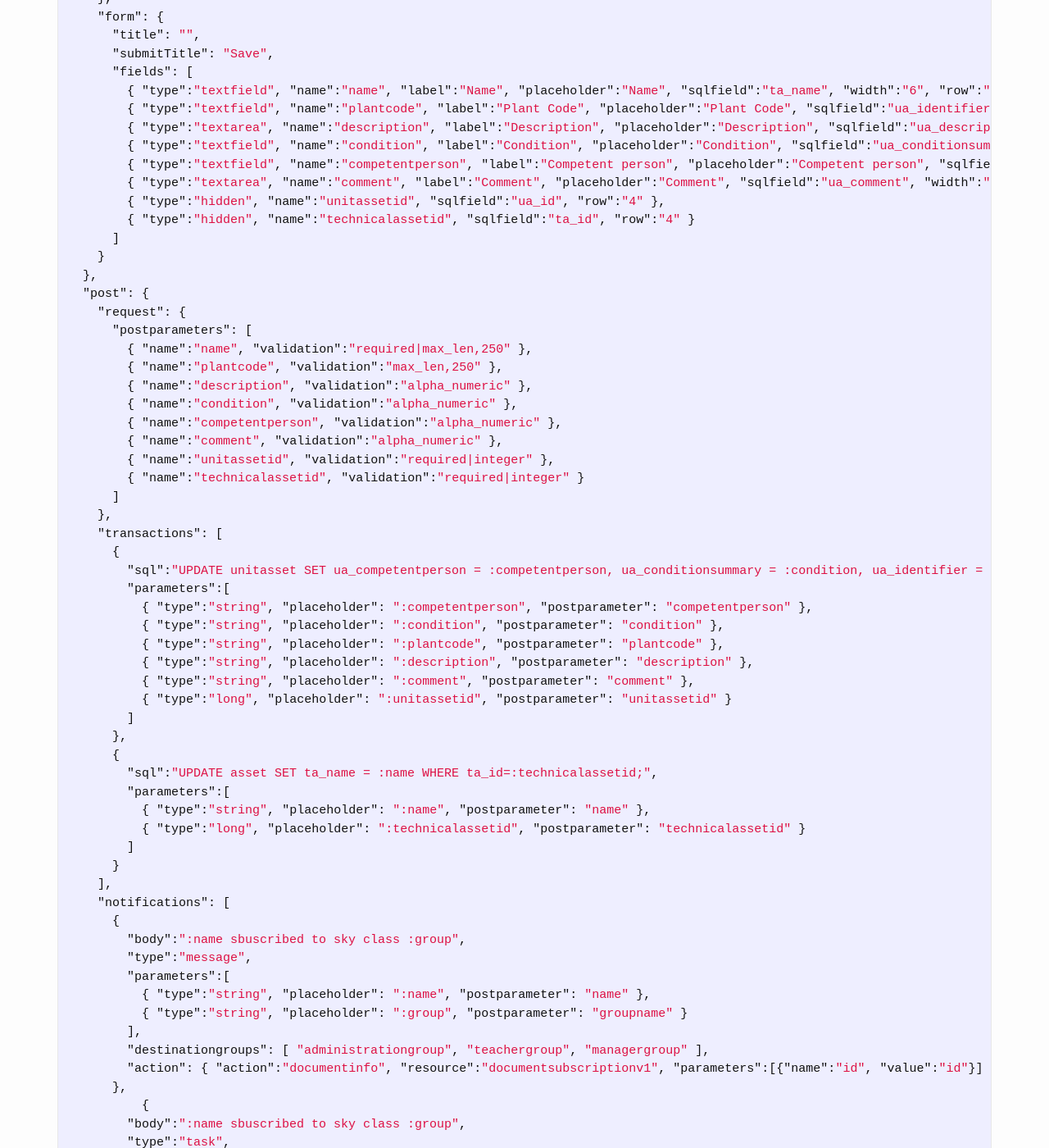
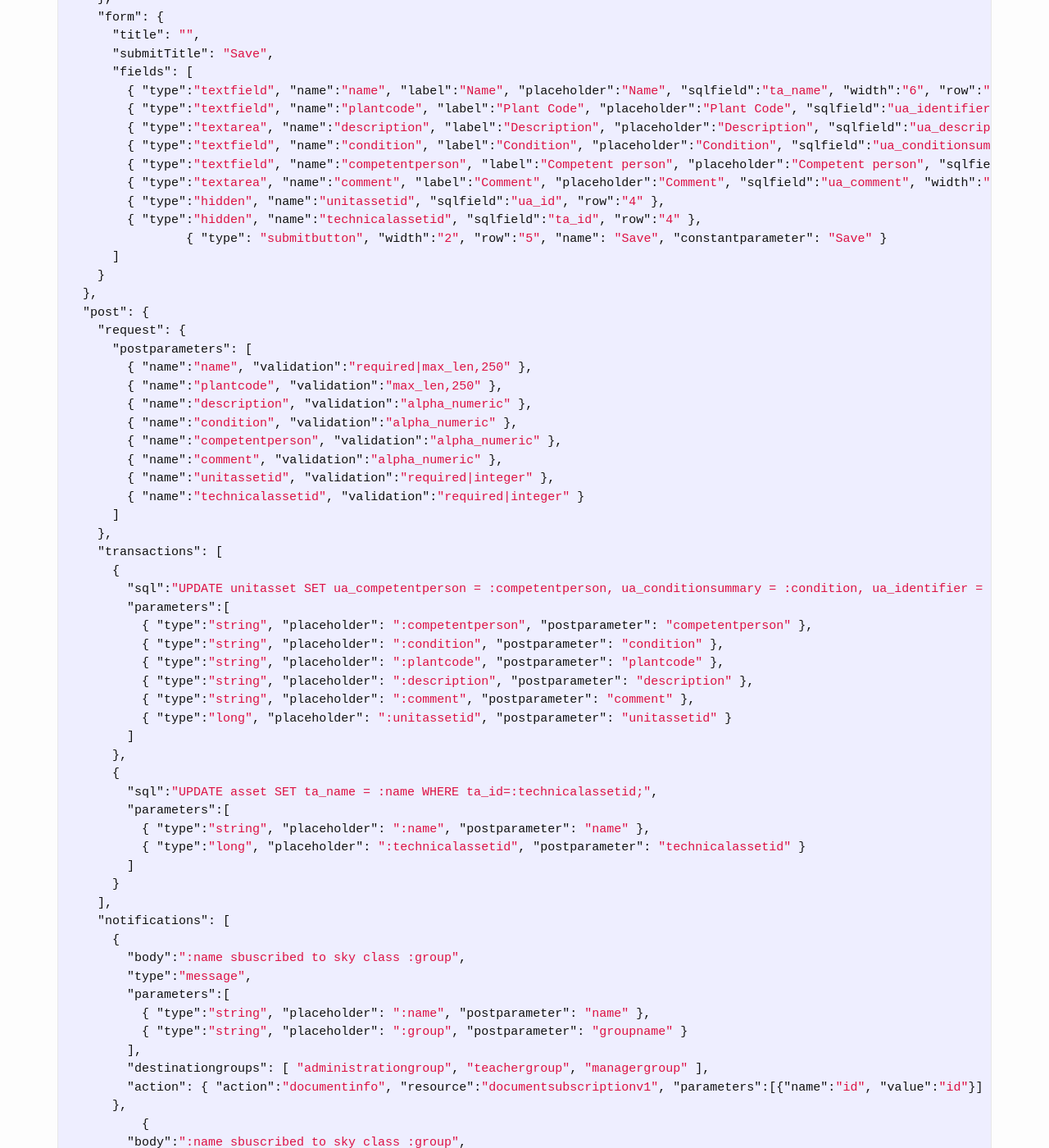
Before and after one commit to fabiomattei/uddocs, a Jekyll site: the page built from _docs/form.md, in a window 1280 px wide and 1400 px high, scrolled down 4071 px. Shown: the whole window at 82% size. Built offline with Jekyll 4.4.1, drawn with Linux system fonts in a browser that asks for light colours; some of the changed text lies outside the part shown.

Commit message:
updating form documentation

```diff
--- a/_docs/form.md
+++ b/_docs/form.md
@@ -196,7 +196,8 @@ TODO
         { "type":"textfield", "name":"competentperson", "label":"Competent person", "placeholder":"Competent person", "sqlfield":"ua_competentperson", "width":"6", "row":"3" },
         { "type":"textarea", "name":"comment", "label":"Comment", "placeholder":"Comment", "sqlfield":"ua_comment", "width":"12", "row":"4" },
         { "type":"hidden", "name":"unitassetid", "sqlfield":"ua_id", "row":"4" },
-        { "type":"hidden", "name":"technicalassetid", "sqlfield":"ta_id", "row":"4" }
+        { "type":"hidden", "name":"technicalassetid", "sqlfield":"ta_id", "row":"4" },
+		{ "type": "submitbutton", "width":"2", "row":"5", "name": "Save", "constantparameter": "Save" }
       ]
     }
   },
```
Also changed, not shown: other parts of _docs/form.md (+4 -1 lines).
